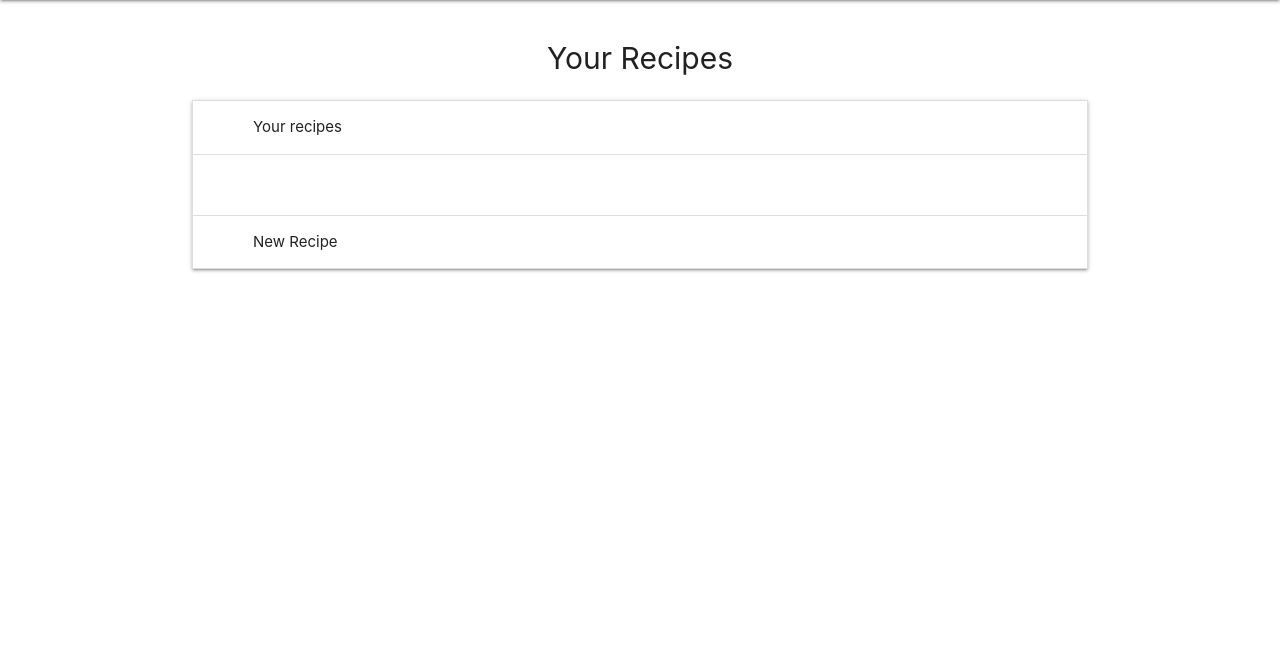
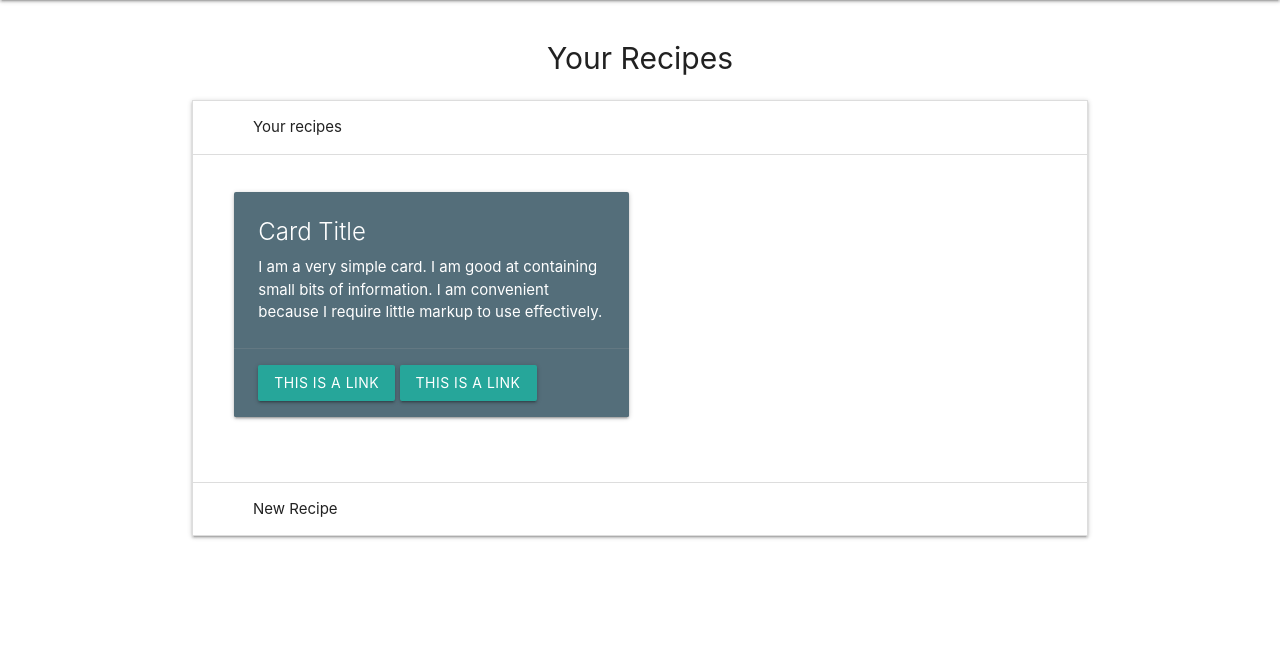
Before and after one commit to MacauleyMorgan/Project-Three, a Flask app: page /account in a window 1280 px wide, after a click on "Your recipes". Shown: the part 64-736 px from the top of the page. Run offline with Flask 2, Linux system fonts and the light colour scheme; the visitor is signed in with stand-in values (Sample User, id 1).

Commit message:
Added card for recipe in acocun.html Passed account route current user

```diff
--- a/cookbook/routes.py
+++ b/cookbook/routes.py
@@ -34,4 +34,4 @@ def account():
             db.session.add(new_recipe)
             db.session.commit()
             flash('Recipe uploaded succesfully', category='success')
-    return render_template("account.html")
+    return render_template("account.html", user=current_user)
--- a/cookbook/templates/account.html
+++ b/cookbook/templates/account.html
@@ -19,6 +19,21 @@ Your Recipes
     <li>
         <div class="collapsible-header"><i class="material-icons"></i>Your recipes</div>
         <div class="collapsible-body">
+            <div class="row">
+                <div class="col s12 m6">
+                  <div class="card blue-grey darken-1">
+                    <div class="card-content white-text">
+                      <span class="card-title">Card Title</span>
+                      <p>I am a very simple card. I am good at containing small bits of information.
+                      I am convenient because I require little markup to use effectively.</p>
+                    </div>
+                    <div class="card-action">
+                      <a href="#" class="btn">This is a link</a>
+                      <a href="#" class="btn">This is a link</a>
+                    </div>
+                  </div>
+                </div>
+              </div>
         </div>
     </li>
     <!-- Form to add a recipe -->
```
